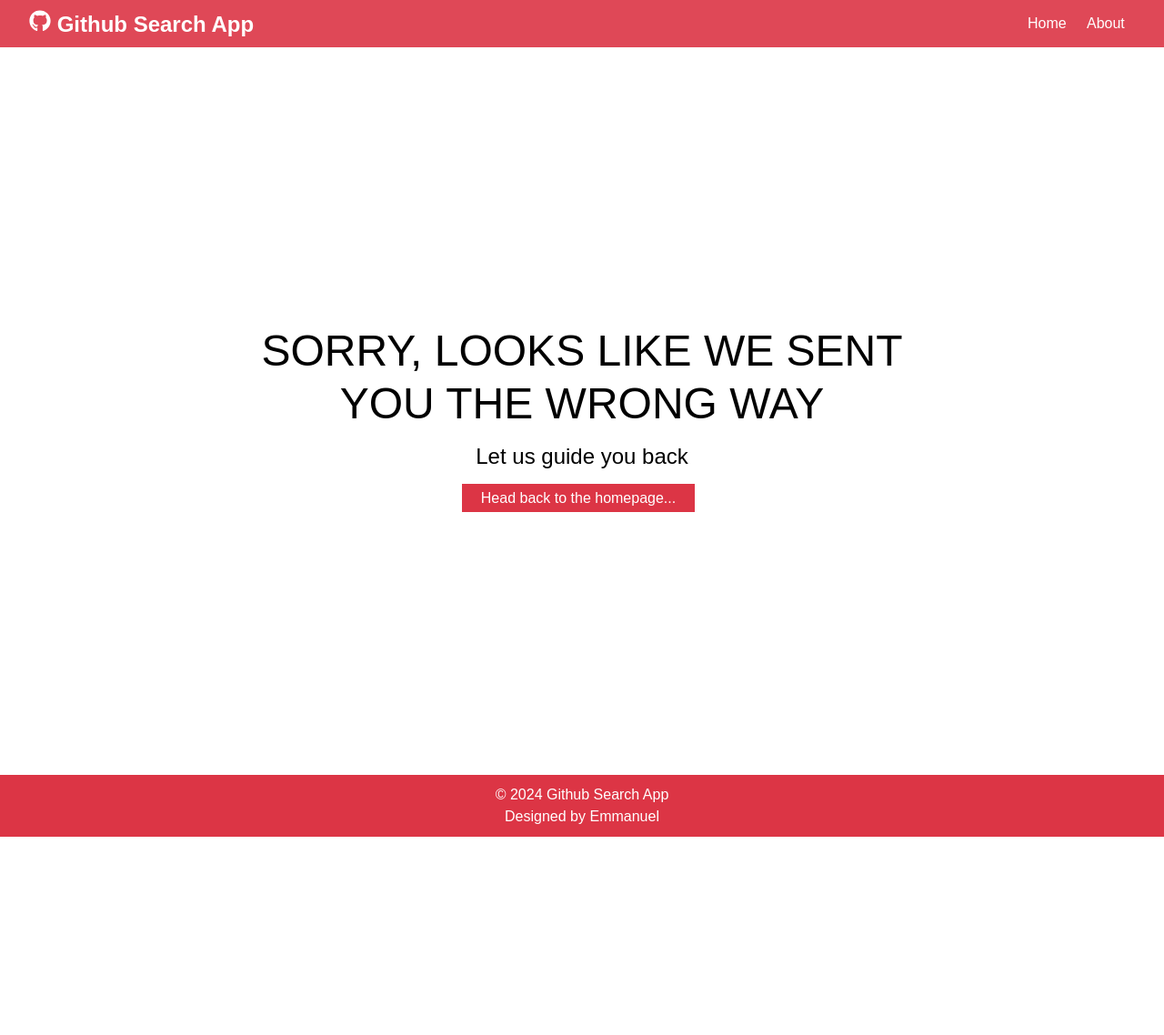
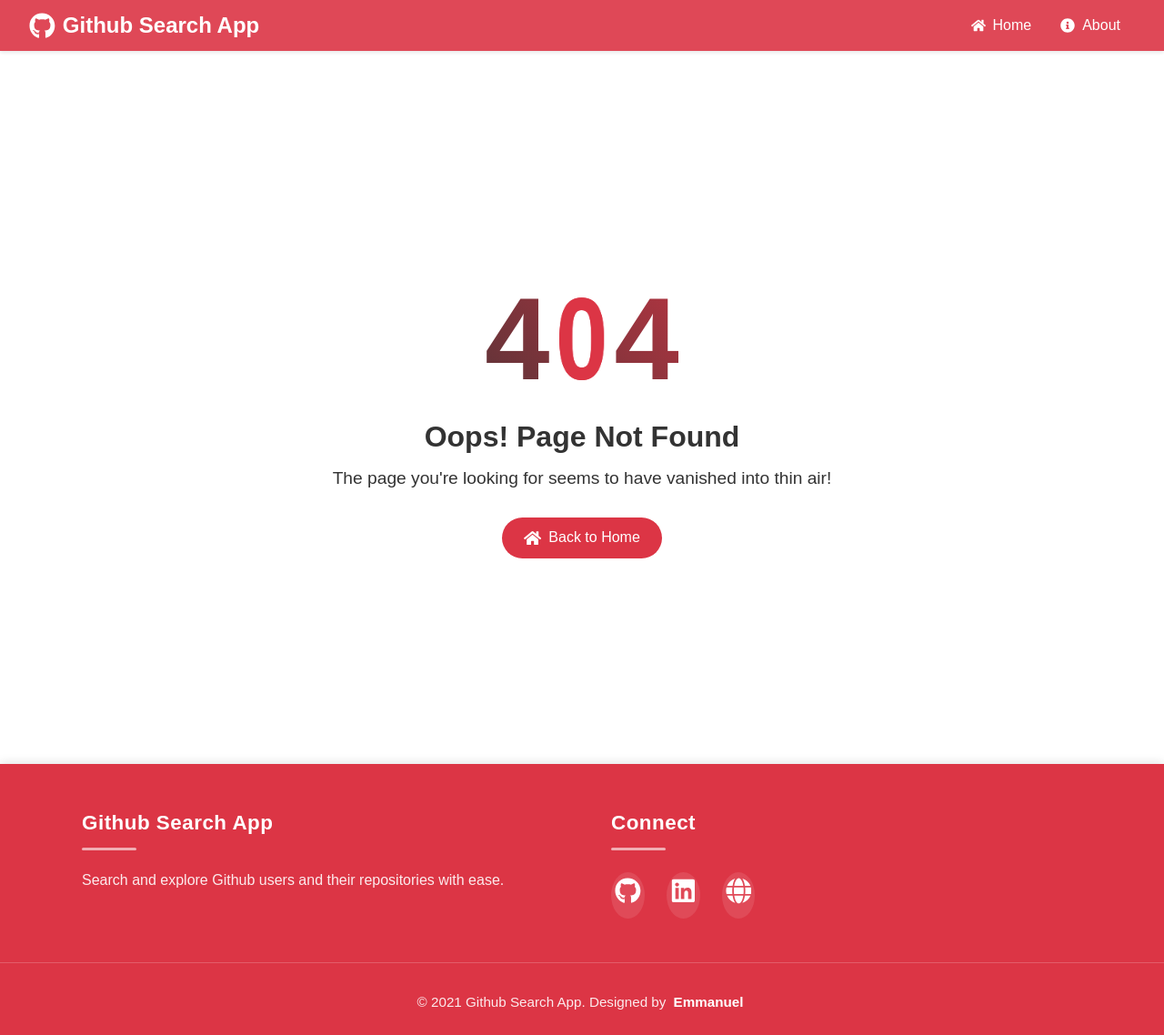
Before and after one commit to Noble-247/Github-Search-App, a React (Vite) app: page /404 in a window 1280 px wide. Shown: the whole page at 91% size. Before the commit the page ends 920 px from the top, so only its background shows below. Built offline with nearby package versions, Linux system fonts and the light colour scheme.

Commit message:
Revamps UI with improved navbar, footer, and 404 page
Modernizes overall styling for better user experience, including a refreshed navbar with icons and active state, enhanced footer with social links, and a visually engaging 404 page. Updates routing logic for robust not-found handling.

```diff
--- a/index.html
+++ b/index.html
@@ -5,7 +5,7 @@
   <meta charset="UTF-8" />
   <link rel="icon" type="image/svg+xml" href="/github-logo.png" />
   <meta name="viewport" content="width=device-width, initial-scale=1.0" />
-  <title>Vite + React</title>
+  <title> Github Search App</title>
 </head>
 
 <body>
--- a/src/App.jsx
+++ b/src/App.jsx
@@ -1,4 +1,4 @@
-import { BrowserRouter, Route, Routes } from 'react-router-dom';
+import { BrowserRouter, Route, Routes, Navigate } from 'react-router-dom';
 import NavBar from './components/layout/Navbar';
 import Footer from './components/layout/Footer';
 import About from './components/pages/About';
@@ -20,7 +20,9 @@ function App() {
                 <Route index element={<Home />} />
                 <Route path='about' element={<About />} />
                 <Route path='/user/:login' element={<User />} />
+                <Route path='404' element={<NotFound />} />
                 <Route path='*' element={<NotFound />} />
+                {<Route path='*' element={<Navigate to='/404' />} />}
               </Routes>
             </div>
             <Footer />
--- a/src/components/layout/Footer.jsx
+++ b/src/components/layout/Footer.jsx
@@ -1,17 +1,57 @@
+import { FaGithub, FaLinkedin, FaGlobe } from 'react-icons/fa';
+
 function Footer() {
+  const year = new Date().getFullYear();
+
   return (
     <footer className='footer'>
+      <div className='footer-content'>
+        <div className='footer-section'>
+          <h4>Github Search App</h4>
           <p>
-        &copy; 2024 Github Search App
-        <br /> Designed by{' '}
+            Search and explore Github users and their repositories with ease.
+          </p>
+        </div>
+        <div className='footer-section'>
+          <h4>Connect</h4>
+          <div className='social-links'>
             <a
-          className='footer-link'
+              href='https://github.com/yourusername'
+              target='_blank'
+              rel='noopener noreferrer'
+              className='social-link'>
+              <FaGithub />
+            </a>
+            <a
+              href='https://linkedin.com/in/yourusername'
+              target='_blank'
+              rel='noopener noreferrer'
+              className='social-link'>
+              <FaLinkedin />
+            </a>
+            <a
               href='https://emmanuel4real.netlify.app/'
               target='_blank'
-          rel='noopener noreferrer'>
+              rel='noopener noreferrer'
+              className='social-link'>
+              <FaGlobe />
+            </a>
+          </div>
+        </div>
+      </div>
+      <div className='footer-bottom'>
+        <p>
+          &copy; {year} Github Search App. Designed by
+          <a
+            href='https://emmanuel4real.netlify.app/'
+            target='_blank'
+            rel='noopener noreferrer'
+            className='footer-link'>
+            {' '}
             Emmanuel
           </a>
         </p>
+      </div>
     </footer>
   );
 }
--- a/src/components/layout/Navbar.jsx
+++ b/src/components/layout/Navbar.jsx
@@ -1,18 +1,28 @@
-import { FaGithub } from "react-icons/fa";
-import { Link } from "react-router-dom";
+import { FaGithub, FaHome, FaInfoCircle } from 'react-icons/fa';
+import { Link, useLocation } from 'react-router-dom';
 
 function Navbar() {
+  const location = useLocation();
+
   return (
-    <nav className="navbar bg-primary">
+    <nav className='navbar bg-primary'>
       <h1>
-        <FaGithub /> Github Search App
+        <Link to='/' className='brand'>
+          <FaGithub className='brand-icon' /> Github Search App
+        </Link>
       </h1>
       <ul>
         <li>
-          <Link to="/">Home</Link>
+          <Link to='/' className={location.pathname === '/' ? 'active' : ''}>
+            <FaHome /> <span>Home</span>
+          </Link>
         </li>
         <li>
-          <Link to="/about">About</Link>
+          <Link
+            to='/about'
+            className={location.pathname === '/about' ? 'active' : ''}>
+            <FaInfoCircle /> <span>About</span>
+          </Link>
         </li>
       </ul>
     </nav>
--- a/src/components/pages/NotFound.jsx
+++ b/src/components/pages/NotFound.jsx
@@ -1,19 +1,23 @@
 import { Link } from 'react-router-dom';
+import { FaHome } from 'react-icons/fa';
 
 function NotFound() {
   return (
-    <section className='container text-center'>
-      <div className='not-found-container'>
-        <p className='text-uppercase large'>
-          SORRY, LOOKS LIKE WE SENT YOU THE WRONG WAY{' '}
+    <div className='not-found-container'>
+      <div className='not-found-content'>
+        <h1>
+          4<span className='zero'>0</span>4
+        </h1>
+        <h2>Oops! Page Not Found</h2>
+        <p>
+          The page you&#39;re looking for seems to have vanished into thin air!
         </p>
-        <p className='text-capitalize lead'>Let us guide you back</p>
-
-        <Link to='/' className='btn btn-primary'>
-          Head back to the homepage...
+        <Link to='/' className='home-button'>
+          <FaHome className='home-icon' />
+          Back to Home
         </Link>
       </div>
-    </section>
+    </div>
   );
 }
 
--- a/src/index.css
+++ b/src/index.css
@@ -380,38 +380,7 @@ table th {
   background: var(--light-color);
 }
 
-/* Navbar */
-.navbar {
-  position: sticky;
-  top: 0;
-  display: flex;
-  justify-content: space-between;
-  align-items: center;
-  padding: 0.7rem 2rem;
-  z-index: 1;
-  opacity: 0.9;
-  margin-bottom: 1rem;
-}
-
-.navbar ul {
-  display: flex;
-}
-
-.navbar a {
-  color: #fff;
-  padding: 0.45rem;
-  margin: 0 0.25rem;
-}
-
-.navbar a:hover {
-  color: var(--light-color);
-}
-
-.navbar .welcome span {
-  margin-right: 0.6rem;
-}
-
-/* Mobile Styles */
+/* General Mobile Styles */
 @media (max-width: 700px) {
   .hide-sm {
     display: none;
@@ -443,38 +412,80 @@ table th {
   .lead {
     font-size: 1rem;
   }
+}
 
 /* Navbar */
 .navbar {
-    display: block;
-    text-align: center;
   position: sticky;
   top: 0;
+  display: flex;
+  justify-content: space-between;
+  align-items: center;
+  padding: 0.7rem 2rem;
+  z-index: 1;
+  opacity: 0.9;
+  margin-bottom: 1rem;
+  background: #dc3545;
+  box-shadow: 0 2px 4px rgba(0, 0, 0, 0.1);
+}
+
+.navbar .brand {
+  display: flex;
+  align-items: center;
+  gap: 0.5rem;
+  color: white;
+  font-size: 1.5rem;
+  transition: transform 0.3s ease;
+}
+
+.navbar .brand:hover {
+  transform: scale(1.05);
+  color: white;
+}
+
+.navbar .brand-icon {
+  font-size: 1.8rem;
 }
 
 .navbar ul {
-    text-align: center;
-    justify-content: center;
-  }
+  display: flex;
 }
 
-/* Footer */
-/* Update the footer styles */
-.footer {
-  flex-shrink: 0;
-  color: white;
-  background-color: #dc3545;
-  padding: 10px;
-  text-align: center;
-  line-height: 1.5;
+.navbar ul li a {
+  display: flex;
+  align-items: center;
+  gap: 0.5rem;
+  padding: 0.5rem 1rem;
+  border-radius: 4px;
+  transition: all 0.3s ease;
+  color: white; /* Add this to ensure links are always visible */
 }
 
-.footer-link {
+.navbar ul li a:hover {
+  background: rgba(255, 255, 255, 0.1);
   color: white;
 }
 
-.footer-link:hover {
-  color: black;
+.navbar ul li a.active {
+  background: rgba(255, 255, 255, 0.2);
+  color: white;
+  font-weight: 500; /* Add this to make active items more distinct */
+}
+
+.navbar .welcome span {
+  margin-right: 0.6rem;
+}
+
+/* Media Queries */
+@media (max-width: 700px) {
+  .navbar ul li a span {
+    display: none;
+  }
+
+  .navbar ul li a {
+    font-size: 1.2rem;
+    padding: 0.5rem;
+  }
 }
 
 /* Home page styles */
@@ -525,14 +536,249 @@ table th {
 /* About page styles */
 .about-section {
   line-height: 1.5;
-  height: 81.8vh;
+  min-height: 81.8vh; /* Change height to min-height */
+  display: flex;
+  flex-direction: column;
+  gap: 1.5rem;
+  padding-bottom: 2rem; /* Add padding to prevent content from touching bottom */
+}
+
+/* Add media query for small screens */
+@media (max-width: 700px) {
+  .about-section {
+    min-height: auto; /* Remove fixed height on mobile */
+    padding: 1rem 0 2rem; /* Add some padding */
+  }
 }
 
 /* Not-found page styles */
 .not-found-container {
-  height: 81.9vh;
+  min-height: 80vh;
   display: flex;
-  flex-direction: column;
   align-items: center;
   justify-content: center;
+  text-align: center;
+  padding: 2rem;
 }
+
+.not-found-content {
+  max-width: 600px;
+  animation: fadeIn 0.5s ease-in;
+}
+
+.not-found-content h1 {
+  font-size: 8rem;
+  font-weight: bold;
+  margin: 0;
+  background: linear-gradient(45deg, #333333, #dc3545);
+  -webkit-background-clip: text;
+  -webkit-text-fill-color: transparent;
+}
+
+.not-found-content .zero {
+  display: inline-block;
+  animation: rotate 4s infinite linear;
+  background: #dc3545;
+  -webkit-background-clip: text;
+  -webkit-text-fill-color: #dc3545;
+}
+
+.not-found-content h2 {
+  font-size: 2rem;
+  color: #333333;
+  margin: 1rem 0;
+}
+
+.not-found-content p {
+  font-size: 1.2rem;
+  color: #333333;
+  margin-bottom: 2rem;
+}
+
+.home-button {
+  display: inline-flex;
+  align-items: center;
+  gap: 0.5rem;
+  padding: 0.8rem 1.5rem;
+  background-color: #dc3545;
+  color: white;
+  text-decoration: none;
+  border-radius: 25px;
+  transition: all 0.3s ease;
+}
+
+.home-button:hover {
+  background-color: #333333;
+  transform: translateY(-2px);
+  box-shadow: 0 4px 8px rgba(220, 53, 69, 0.2);
+}
+
+.home-icon {
+  font-size: 1.2rem;
+}
+
+@keyframes rotate {
+  from {
+    transform: rotateY(0deg);
+  }
+  to {
+    transform: rotateY(360deg);
+  }
+}
+
+@keyframes fadeIn {
+  from {
+    opacity: 0;
+    transform: translateY(-20px);
+  }
+  to {
+    opacity: 1;
+    transform: translateY(0);
+  }
+}
+
+@media (max-width: 768px) {
+  .not-found-content h1 {
+    font-size: 6rem;
+  }
+
+  .not-found-content h2 {
+    font-size: 1.5rem;
+  }
+
+  .not-found-content p {
+    font-size: 1rem;
+  }
+}
+
+/* Footer Styles */
+.footer {
+  flex-shrink: 0;
+  color: white;
+  background-color: var(--primary-color);
+  padding: 3rem 0 1.5rem;
+  text-align: center;
+  line-height: 1.5;
+  margin-top: auto;
+  box-shadow: 0 -2px 10px rgba(0, 0, 0, 0.1);
+}
+
+.footer-content {
+  max-width: 1100px;
+  margin: 0 auto;
+  display: flex;
+  justify-content: space-between;
+  padding: 0 2rem;
+  gap: 4rem;
+}
+
+.footer-section {
+  flex: 1;
+  text-align: left;
+}
+
+.footer-section h4 {
+  font-size: 1.4rem;
+  margin-bottom: 1.2rem;
+  position: relative;
+  padding-bottom: 0.8rem;
+  font-weight: 600;
+  letter-spacing: 0.5px;
+}
+
+.footer-section h4::after {
+  content: '';
+  position: absolute;
+  left: 0;
+  bottom: 0;
+  width: 60px;
+  height: 3px;
+  background: rgba(255, 255, 255, 0.6);
+  border-radius: 2px;
+}
+
+.footer-section p {
+  line-height: 1.8;
+  color: rgba(255, 255, 255, 0.9);
+  font-size: 1rem;
+}
+
+.social-links {
+  display: flex;
+  gap: 1.5rem;
+  margin-top: 1.5rem;
+}
+
+.social-link {
+  color: white;
+  font-size: 1.8rem;
+  transition: all 0.3s ease;
+  padding: 4px;
+  border-radius: 50%;
+  background: rgba(255, 255, 255, 0.1);
+  -webkit-border-radius: 50%;
+  -moz-border-radius: 50%;
+  -ms-border-radius: 50%;
+  -o-border-radius: 50%;
+}
+
+.social-link:hover {
+  transform: translateY(-4px);
+  color: white;
+  background: rgba(255, 255, 255, 0.2);
+  box-shadow: 0 4px 8px rgba(0, 0, 0, 0.2);
+}
+
+.footer-bottom {
+  text-align: center;
+  margin-top: 3rem;
+  padding-top: 2rem;
+  border-top: 1px solid rgba(255, 255, 255, 0.2);
+}
+
+.footer-bottom p {
+  color: rgba(255, 255, 255, 0.9);
+  font-size: 0.95rem;
+}
+
+.footer-link {
+  color: white;
+  font-weight: 600;
+  transition: all 0.3s ease;
+  padding: 0 4px;
+}
+
+.footer-link:hover {
+  color: white;
+  text-decoration: underline;
+}
+
+@media (max-width: 768px) {
+  .footer {
+    padding: 2rem 0 1rem;
+  }
+
+  .footer-content {
+    flex-direction: column;
+    text-align: center;
+    gap: 2rem;
+  }
+
+  .footer-section {
+    text-align: center;
+  }
+
+  .footer-section h4::after {
+    left: 50%;
+    transform: translateX(-50%);
+  }
+
+  .social-links {
+    justify-content: center;
+    margin-top: 1rem;
+  }
+
+  .footer-bottom {
+    margin-top: 2rem;
+  }
+}
```
Lines whose indentation alone changed are shown as unchanged.
